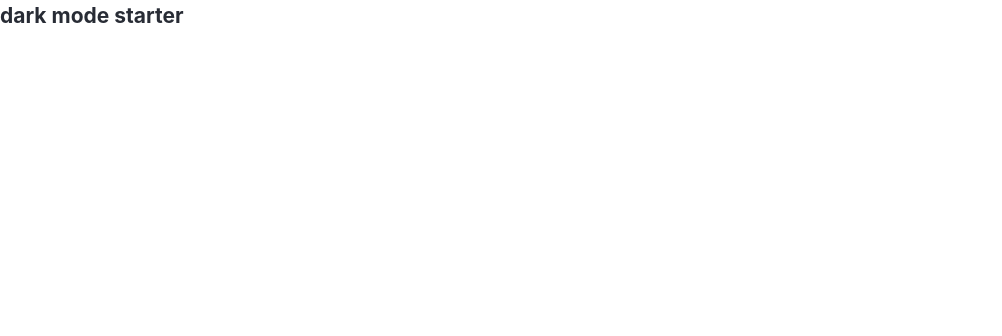
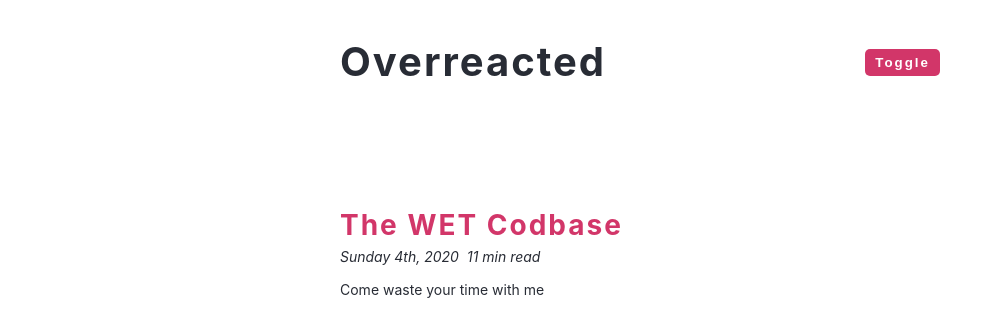
Before and after one commit to iamshahidameen/react-dark-mode, a React (Create React App) app: page / in a window 1280 px wide. Shown: the top 336 px of the page, without its empty margins (0-1002 px from the left). Built offline with nearby package versions, Linux system fonts and the light colour scheme.

Commit message:
added basic layout for dark-mode

```diff
--- a/src/App.js
+++ b/src/App.js
@@ -1,9 +1,28 @@
-import React, { useState, useEffect } from 'react'
-import data from './data'
-import Article from './Article'
+import React, { useState, useEffect } from 'react';
+import data from './data';
+import Article from './Article';
 
 function App() {
-  return <h2>dark mode starter</h2>
+  return (
+    <main>
+      <nav>
+        <div className="nav-center">
+          <h1>overreacted</h1>
+          <button className="btn">toggle</button>
+        </div>
+      </nav>
+      <section className="articles">
+        <article className="post">
+          <h2>the WET Codbase</h2>
+          <div className="post-info">
+            <span>Sunday 4th, 2020</span>
+            <span>11 min read</span>
+          </div>
+          <p>Come waste your time with me</p>
+        </article>
+      </section>
+    </main>
+  );
 }
 
-export default App
+export default App;
```
